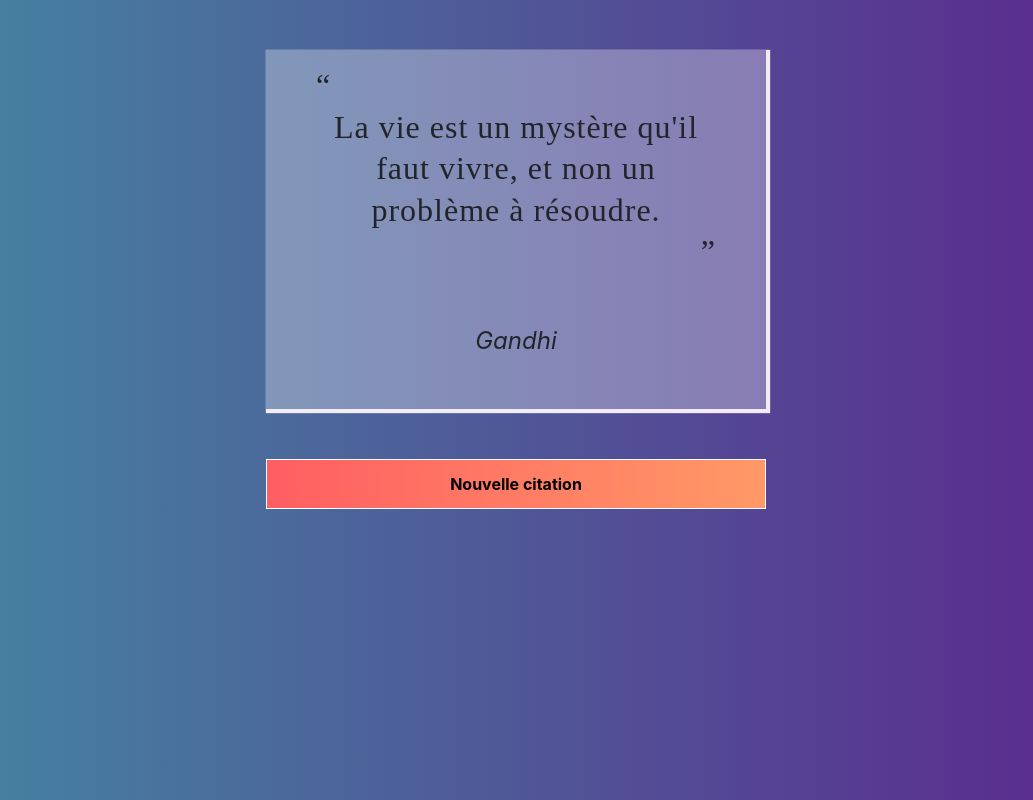
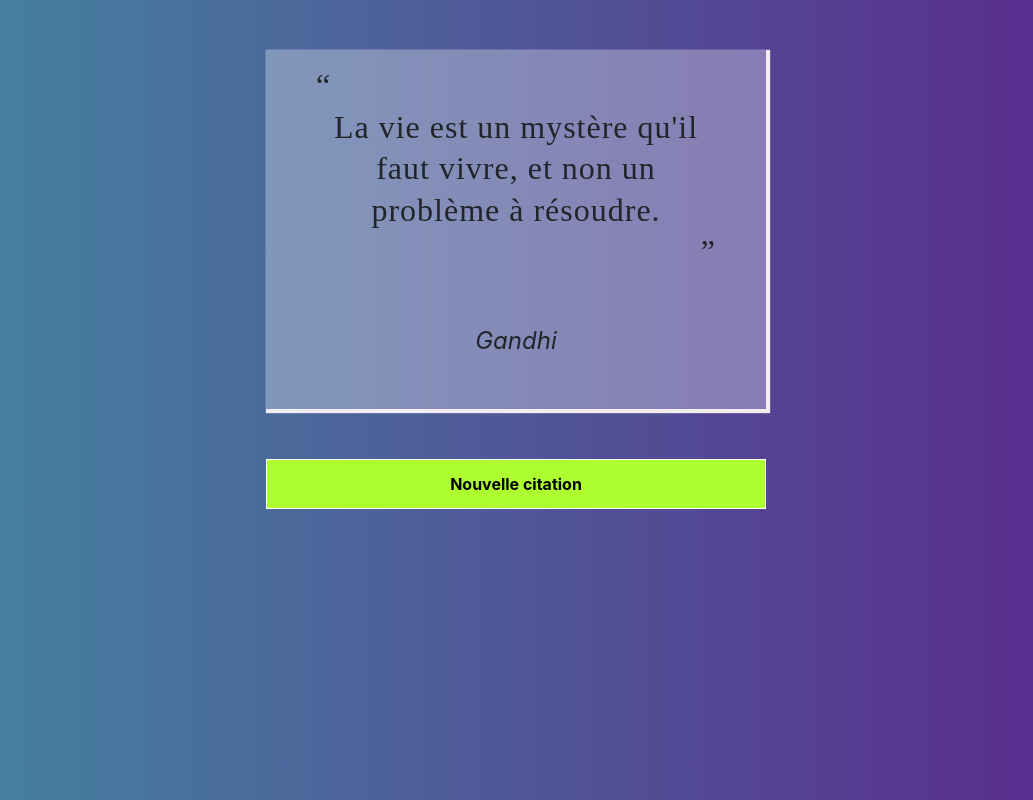
Before and after one commit to jonathan-rousseau/CitationsJs, a plain HTML site: page index.html in a window 1280 px wide. In both pictures the pointer is over the button "Nouvelle citation". Shown: the whole page, without its empty margins (124-1157 px from the left). Drawn offline with nearby package versions, Linux system fonts and the light colour scheme.

Commit message:
add hover effect

```diff
--- a/index.css
+++ b/index.css
@@ -60,3 +60,7 @@ html, body {
     border: solid 1px white;
     font-weight: bold;
   }
+
+  #nouveau:hover{
+    background: greenyellow;
+  }
```
